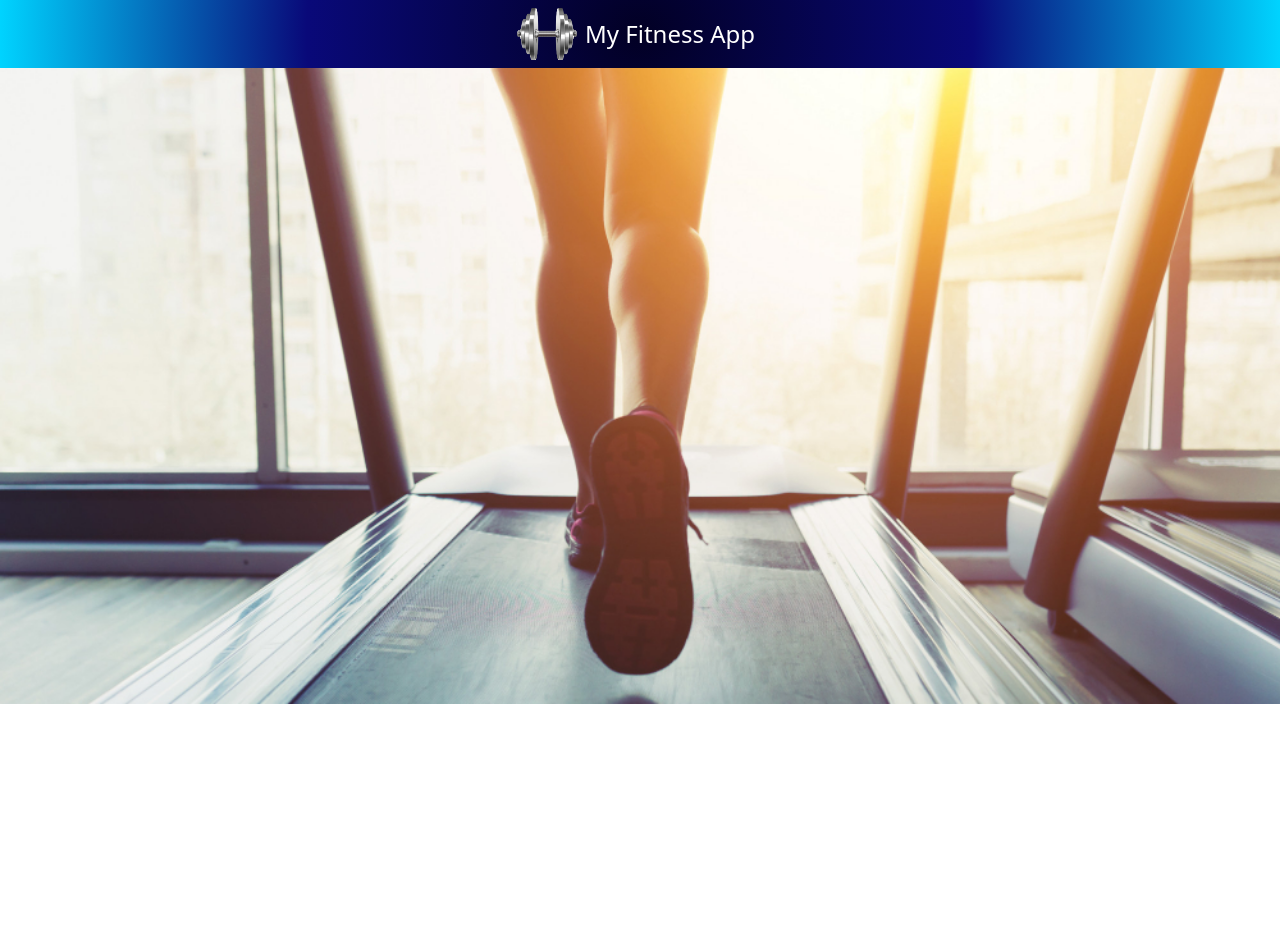
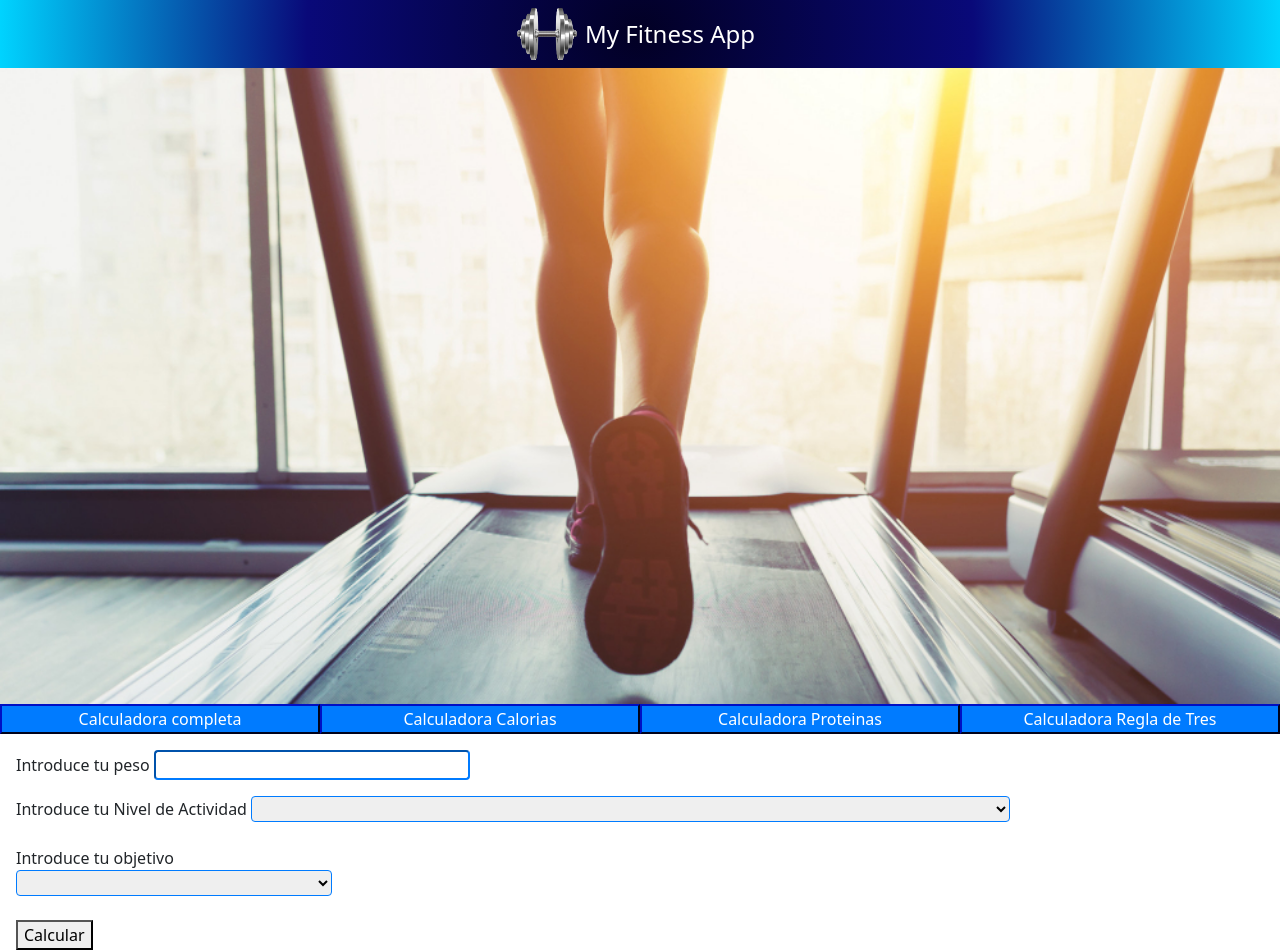
Before and after one commit to Algargi2003/fitness-app, an Angular app: page /calculadoras/completa in a window 1280 px wide. Before the commit this address led to /. Shown: the top 952 px of the page. Before the commit the page ends 800 px from the top, so only its background shows below. Built offline with nearby package versions, Linux system fonts and the light colour scheme.

Commit message:
feat(#1):Avances calculadora completa

```diff
--- a/src/app/app-routing.module.ts
+++ b/src/app/app-routing.module.ts
@@ -1,6 +1,7 @@
 import { NgModule } from '@angular/core';
 import { RouterModule, Routes } from '@angular/router';
 import { BodyComponent } from './body/body.component';
+import { CalculadoraCompletaComponent } from './calculadoras/calculadora-completa/calculadora-completa.component';
 import { CaloriasComponent } from './calculadoras/calorias/calorias.component';
 import { ProteinasComponent } from './calculadoras/proteinas/proteinas.component';
 import { CalculadoraReglaTresComponent } from './calculadoras/reglaTres/calculadora-regla-tres.component';
@@ -11,7 +12,8 @@ const routes: Routes = [
   {path:"calculadoras",component:MenuCalculadorasComponent},
   {path:"calculadoras/calorias",component:CaloriasComponent},
   {path:"calculadoras/proteinas",component:ProteinasComponent},
-  {path:"calculadoras/reglatres",component:CalculadoraReglaTresComponent}
+  {path:"calculadoras/reglatres",component:CalculadoraReglaTresComponent},
+  {path:"calculadoras/completa", component:CalculadoraCompletaComponent}
 ];
 
 @NgModule({
--- a/src/app/body/body.component.html
+++ b/src/app/body/body.component.html
@@ -1,7 +1,7 @@
 <div class=" d-flex flex-column">
 
   <div class=" l-grid-2 gap-2">
-    <button routerLink="/calculadoras/calorias" class="boton boton1">Calculadoras</button>
+    <button routerLink="/calculadoras/completa" class="boton boton1">Calculadoras</button>
     <button class="boton boton2">Menu Semanal</button>
     <button class="boton boton3">Rutina Ejercicios</button>
     <button class="boton boton4">Contador valores nutricionales</button>
--- /dev/null
+++ b/src/app/calculadoras/calculadora-completa/calculadora-completa.component.css
@@ -0,0 +1,4 @@
+.input{
+  border-radius: 4px;
+  border-color: rgb(0, 123, 255);
+}
--- /dev/null
+++ b/src/app/calculadoras/calculadora-completa/calculadora-completa.component.html
@@ -0,0 +1,86 @@
+<app-menu-calculadoras></app-menu-calculadoras>
+<!-- peso
+FactorActividad
+Si quiere subir o bajar de peso (if peso/altura>X) que reste o sume un diferente porcentaje -->
+<div class=" ms-3">
+  <div class=" mt-3">
+    Introduce tu peso
+    <input class="input " type="number" style="width: 25%;" [(ngModel)]="vPeso">
+  </div>
+  <div class=" mt-3">
+    Introduce tu Nivel de Actividad
+    <select [(ngModel)]="vFactorActividad" style="width: 60%;" required="true" class="input">
+      <option selected="selected" value="1'2">Poco o ningun ejercicio</option>
+      <option value="14">Ejercicio Ligero(1-3 dias/semana)</option>
+      <option value="16">Ejercicio Moderado(3-5 dias/semana)</option>
+      <option value="18">Ejercicio Fuerte(6-7 dias/semana)</option>
+      <option value="20">Ejercicio Muy Fuerte(Dobles sesiones todos los dias)</option>
+
+    </select>
+  </div>
+  <div class=" mt-4">
+    Introduce tu objetivo<br>
+    <select [(ngModel)]="vObjetivo" style=" width: 25%;" required="true" class="input">
+      <option value="perder">Perder peso</option>
+      <option value="ganar">Ganar peso</option>
+    </select>
+  </div><br>
+  <button (click)="calcular()">Calcular</button>
+  <p>{{caloriasConsumir}}</p>
+</div>
+
+<!--
+  PARA SABER LAS CALORIAS QUE CONSUMES ACTUALMENTE AL DÍA:
+  KG*22*FactorActividad
+  FactorActividad es:
+                    - 1'2: Poco o ningún ejercicio
+                    - 1'4: Ejercicio Ligero(1-3 dias/semana)
+                    - 1'6: Ejercicio Moderado(3-5 dias/semana)
+                    - 1'8: Ejercicio Fuerte(6-7 dias/semana)
+                    - 2 : Ejercicio Muy Fuerte(Dobles sesiones todos los dias)
+
+
+  PARA BAJAR DE PESO:
+    - Restar un 10% de las calorias que consumes al dia
+    - Restar un 20% de las calorias que consumes al dia
+    - Restar un 30% de las calorias que consumes al dia
+
+  PARA SUBIR DE PESO:
+    - Sumar un 10% de las calorias que consumes al dia
+    - Sumar un 15% de las calorias que consumes al dia
+    - Sumar un 20% de las calorias que consumes al dia
+
+
+
+
+  UNA VEZ HECHOS ESTOS CALCULOS TOCA DIVIDIR LAS CALORIAS QUE DEBES CONSUMIR AL DIA ENTRE
+  - PROTEINAS
+  - HIDRATOS DE CARBONO
+  - GRASAS
+
+  EQUIVALENCIAS DE LOS MACROS:
+  - 1 gr Proteina -> 4 kCal
+  - 1 gr Hidrato de carbono -> 4 kCal
+  - 1 gr Grasa -> 9 kCal
+
+
+  RECOMENDACIONES MACROS
+  - PROTEINAS
+  1'8-2'5 * kg totales
+  1'8-2'5 gr/KG peso-> Para perder peso/grasa: mantenerse en rango alto
+                    -> Para ganar peso/volumen: mantenerse rango medio/bajo
+  - GRASAS
+  0'5-1'5 gr/KG peso-> Para perder peso/grasa: mantenerse en rango bajo
+                    ->Para ganar peso/volumen: mantenerse rango medio/alto
+  - HIDRATOS DE CARBONO
+  El restante
+
+  CALCULO FINAL PARA LLEGAR A LAS CALORIAS:
+  - Gramos proteina a consumir * 4 = Kcal que consumen las proteinas
+  - Gramos grasa a consumir * 9 = Kcal que consumen las grasas
+
+  - Total kcals a consumir - ( kcal prot + kcal grasas)= kcal de carboHidratos
+    Total kcal de hidratos de carbono : 4 = gramos de hidratos de carbono a consumir
+
+
+ -->
--- /dev/null
+++ b/src/app/calculadoras/calculadora-completa/calculadora-completa.component.ts
@@ -0,0 +1,20 @@
+import { Component } from '@angular/core';
+
+@Component({
+  selector: 'app-calculadora-completa',
+  templateUrl: './calculadora-completa.component.html',
+  styleUrls: ['./calculadora-completa.component.css']
+})
+export class CalculadoraCompletaComponent {
+  vPeso!:number;
+  vFactorActividad!:number;
+  vObjetivo!:string;
+  caloriasConsumir!:number;
+  ngOnInit(){
+
+  }
+  calcular(){
+    this.caloriasConsumir=this.vPeso*22*(this.vFactorActividad/10);
+    console.log(this.caloriasConsumir)
+  }
+}
--- a/src/app/menu-calculadoras/menu-calculadoras.component.css
+++ b/src/app/menu-calculadoras/menu-calculadoras.component.css
@@ -7,3 +7,6 @@
     background-color: rgb(0, 123, 255);
     color: white;
 }
+.boton:active{
+  background-color: rgb(70, 155, 245);
+}
--- a/src/app/menu-calculadoras/menu-calculadoras.component.html
+++ b/src/app/menu-calculadoras/menu-calculadoras.component.html
@@ -1,7 +1,7 @@
 <div class=" botones-4col">
+    <button class="boton" routerLink="/calculadoras/completa">Calculadora completa</button>
     <button class="boton" routerLink="/calculadoras/calorias">Calculadora Calorias</button>
     <button class="boton" routerLink="/calculadoras/proteinas">Calculadora Proteinas</button>
     <button class="boton" routerLink="/calculadoras/reglatres">Calculadora Regla de Tres</button>
-    <button class="boton" routerLink="/calculadoras/completa"></button>
 
 </div>
```
Also changed, not shown: src/app/app.module.ts (+6 -2 lines), 1 other file (tests, documents, lock files or other folders).
